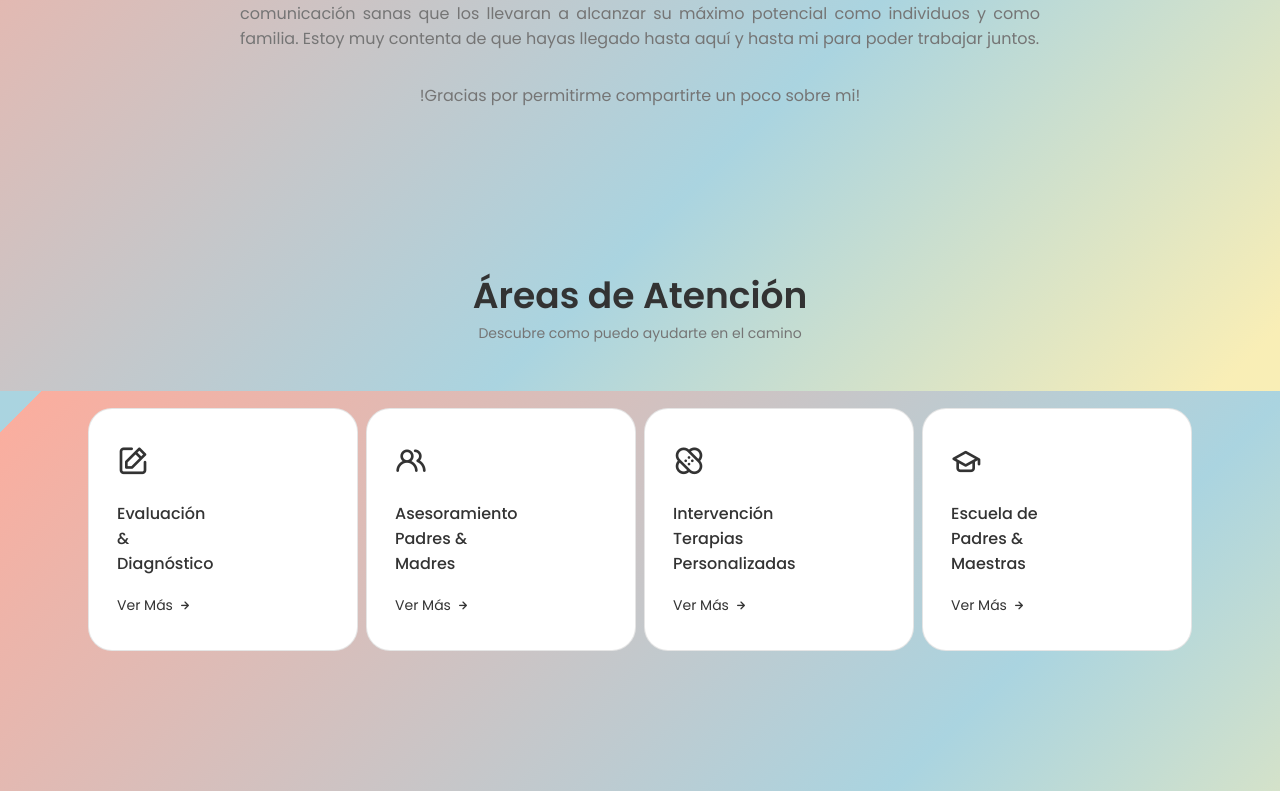
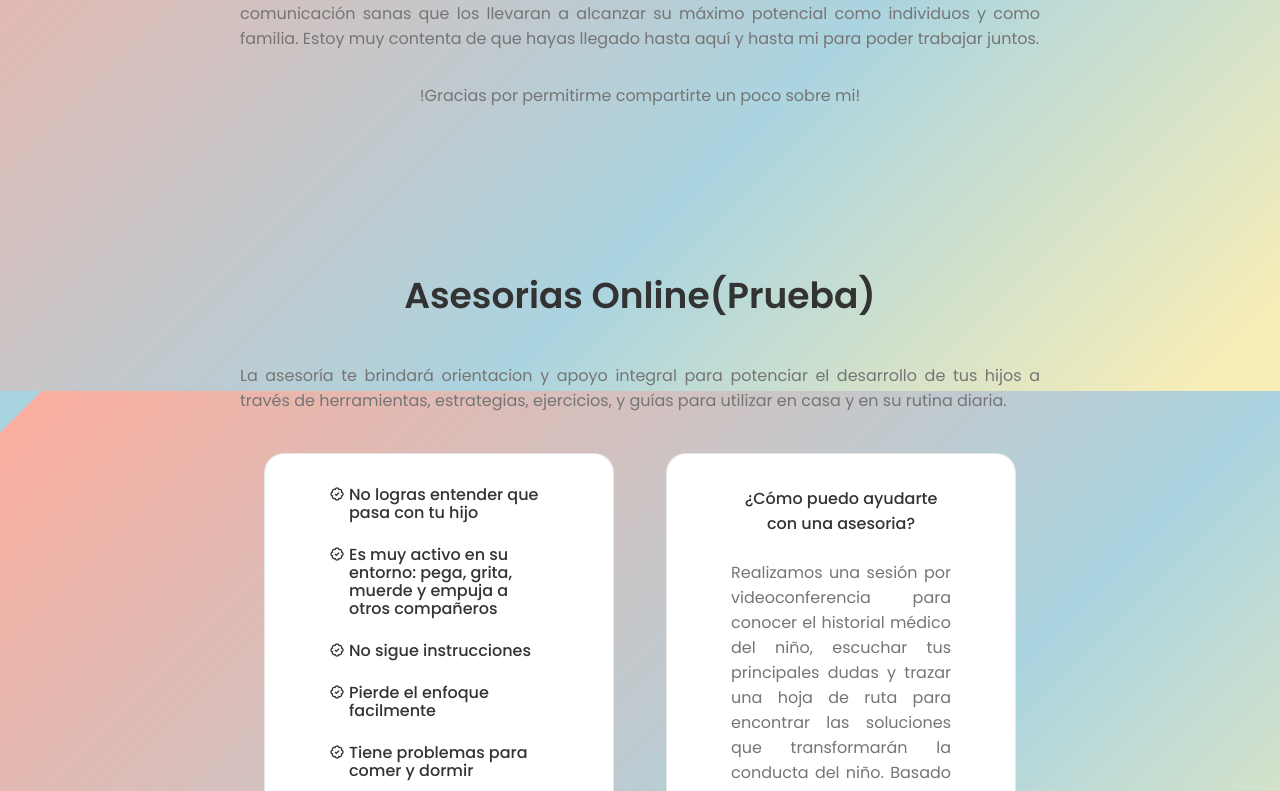
Before and after one commit to leoaristizabal/psicoaventuras, a React (Vite) app: page / in a window 1280 px wide. Shown: the part 2009-2800 px from the top of the page. Built offline with nearby package versions, Linux system fonts and the light colour scheme.

Commit message:
add enfoques component for asesorias section only mobile design

```diff
--- a/src/App.jsx
+++ b/src/App.jsx
@@ -11,6 +11,7 @@ import AvatarWa from './assets/AboutDani1.4.svg'
 import Scrollup from './Components/Scrollup/Scrollup';
 import Buybutton from './Components/Buybutton/Buybutton';
 import { FloatingWhatsApp } from 'react-floating-whatsapp';
+import Enfoques from './Components/Enfoques/Enfoques';
 
 function App() {
 
@@ -21,6 +22,7 @@ function App() {
         <Home />
       <main className="main">
         <About/>
+        <Enfoques/>
         <Services/>
         <Experiencia/>
         <Testimonios />
--- /dev/null
+++ b/src/Components/Enfoques/Description.jsx
@@ -0,0 +1,20 @@
+import React from 'react'
+
+const Description = () => {
+  return (
+    <div className="enfoques__content">
+
+        <h3 className="enfoques__title">¿Cómo puedo ayudarte con una asesoria?</h3>
+
+        <p className="description__subtitle">Realizamos una sesión por videoconferencia para conocer el historial médico del niño, escuchar tus principales dudas y trazar una hoja de ruta para encontrar las soluciones que transformarán la conducta del niño.
+
+        Basado en tus preocupaciones, llevamos a cabo un plan de acción con objetivos a cumplir a corto plazo con ejercicios a recomendar para hacer en casa
+
+        </p>
+
+
+    </div>
+  );
+}
+
+export default Description
--- a/src/Components/Enfoques/Emocional.jsx
+++ b/src/Components/Enfoques/Emocional.jsx
@@ -3,7 +3,6 @@ import React from 'react'
 const Emocional = () => {
   return (
     <div className="enfoques__content">
-      <h3 className="enfoques__title">Desarrollo Socioemocional</h3>
 
       <div className="enfoques__box">
 
@@ -13,7 +12,7 @@ const Emocional = () => {
             <i class="bx bx-badge-check"></i>
 
             <div>
-              <h3 className="enfoques__name">Emociones y Comunicacion</h3>
+              <h3 className="enfoques__name">No logras entender que pasa con tu hijo</h3>
               {/*<span className="enfoques__level"></span> EJEMPLO POR SI SE QUIERE AGREAGR ALGO ABAJO*/}
             </div>
           </div>
@@ -22,7 +21,7 @@ const Emocional = () => {
             <i class="bx bx-badge-check"></i>
 
             <div>
-              <h3 className="enfoques__name">Vinculos Afectivos</h3>
+              <h3 className="enfoques__name">Es muy activo en su entorno: pega, grita, muerde y empuja a otros compañeros</h3>
 
             </div>
           </div>
@@ -31,43 +30,27 @@ const Emocional = () => {
             <i class="bx bx-badge-check"></i>
 
             <div>
-              <h3 className="enfoques__name">Desarrollo Empatico</h3>
+              <h3 className="enfoques__name">No sigue instrucciones</h3>
+            </div>
+          </div>
+          <div className="enfoques__data">
+            <i class="bx bx-badge-check"></i>
+
+            <div>
+              <h3 className="enfoques__name">Pierde el enfoque facilmente</h3>
+            </div>
+          </div>
+          <div className="enfoques__data">
+            <i class="bx bx-badge-check"></i>
+
+            <div>
+              <h3 className="enfoques__name">Tiene problemas para comer y dormir</h3>
             </div>
           </div>
 
 
         </div>
 
-        <div className="enfoques__group">
-
-          <div className="enfoques__data">
-            <i class="bx bx-badge-check"></i>
-
-            <div>
-              <h3 className="enfoques__name">Autoestima e Identidad</h3>
-            </div>
-          </div>
-
-
-          <div className="enfoques__data">
-            <i class="bx bx-badge-check"></i>
-
-            <div>
-              <h3 className="enfoques__name">Resilencia Infantil</h3>
-            </div>
-          </div>
-
-          <div className="enfoques__data">
-            <i class="bx bx-badge-check"></i>
-
-            <div>
-              <h3 className="enfoques__name">Autoconciencia</h3>
-              <span className="enfoques__level"></span>
-            </div>
-          </div>
-
-
-        </div>
 
       </div>
     </div>
--- a/src/Components/Enfoques/Enfoques.jsx
+++ b/src/Components/Enfoques/Enfoques.jsx
@@ -1,17 +1,18 @@
 import React from 'react';
-import Cognitivo from './Cognitivo';
 import Emocional from './Emocional';
 import "./enfoques.css";
+import Description from './Description';
 
 const Enfoques = () => {
   return (
     <section className="enfoques section" id='enfoques'>
-        <h2 className="section__title">Enfoques </h2>
-        <span className="section__subtitle">Nivel Tecnico</span>
+        <h2 className="section__title">Asesorias Online(Prueba)</h2>
+        <p className="enfoques__subtitle"> La asesoría te brindará orientacion y apoyo integral para potenciar el desarrollo de tus hijos a través de herramientas, estrategias, ejercicios, y guías para utilizar en casa y en su rutina diaria.
+        </p>
 
         <div className="enfoques__container container grid">
-          <Cognitivo/>
           <Emocional/>
+          <Description/>
         </div>
     </section>
   )
--- a/src/Components/Enfoques/enfoques.css
+++ b/src/Components/Enfoques/enfoques.css
@@ -1,3 +1,17 @@
+.enfoques__subtitle {
+    display: flex;
+    justify-content: center;
+    margin: var(--mb-2-5) 15rem;
+    text-align: justify;
+  }
+
+.description__subtitle{
+    display: flex;
+    justify-content: center;
+    align-items: center;
+    text-align: justify;
+}
+
 .enfoques__container{
     grid-template-columns: repeat(2, 350px);
     column-gap: 3.25rem;
@@ -62,6 +76,13 @@
 /*For Large DEvices*/
 
 @media screen and (max-width: 992px) {
+
+
+    .enfoques__subtitle{
+        max-width: initial;
+        margin: var(--mb-1-5);
+      }
+
    .enfoques__container{
     grid-template-columns: max-content;
     row-gap: 2rem;
--- a/src/Components/Header/Header.jsx
+++ b/src/Components/Header/Header.jsx
@@ -42,16 +42,16 @@ const Header = () => {
             </li>
             <li className="nav__item">
               <a
-                href="#services"
-                onClick={() => setActiveNav("#services")}
+                href="#enfoques"
+                onClick={() => setActiveNav("#enfoques")}
                 className={
-                  activeNav === "#services"
+                  activeNav === "#enfoques"
                     ? "nav__link active-link"
                     : "nav__link"
                 }
               >
                 <i className="uil uil-file-alt nav__icon"> </i>
-                Servicios
+                Asesorias
               </a>
             </li>
             <li className="nav__item">
```
Also changed, not shown: src/Components/WhatsappButton/Wabutton.jsx (deleted, +0 -12 lines), src/Components/WhatsappButton/wabutton.css (deleted, +0 -61 lines), src/App.css (line endings or trailing spaces).
